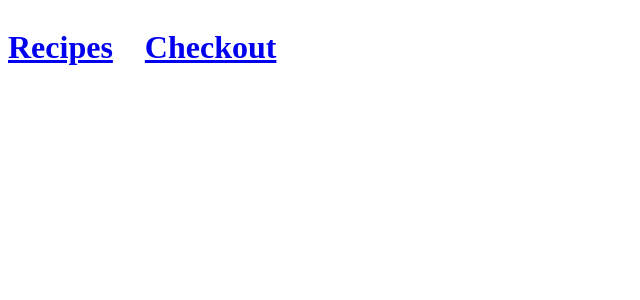
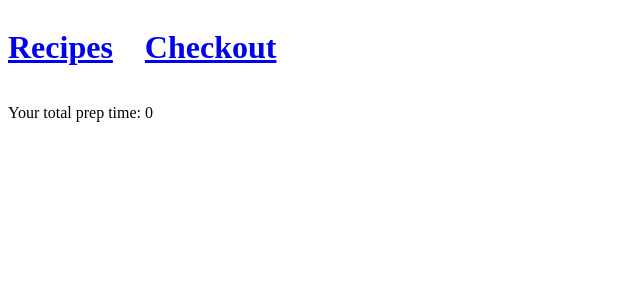
Before and after one commit to devham236/redux-tutorial, a React (Vite) app: page /checkout in a window 1280 px wide. Shown: the top 300 px of the page, without its empty margins (0-640 px from the left). Built offline with nearby package versions, Linux system fonts and the light colour scheme.

Commit message:
checkout functionality

```diff
--- a/src/Pages/Checkout.jsx
+++ b/src/Pages/Checkout.jsx
@@ -4,12 +4,16 @@ import RecipeDiv from "../Components/RecipeDiv"
 
 const Checkout = () => {
   const checkout = useSelector((state) => state.checkout.value)
+  const totalPrepTime = checkout.reduce((prev, curr) => {
+    return prev + curr.prepTimeMinutes
+  }, 0)
 
   return (
     <div>
       {checkout.map((item) => (
         <RecipeDiv key={item.id} recipe={item} />
       ))}
+      <p>Your total prep time: {totalPrepTime}</p>
     </div>
   )
 }
```
